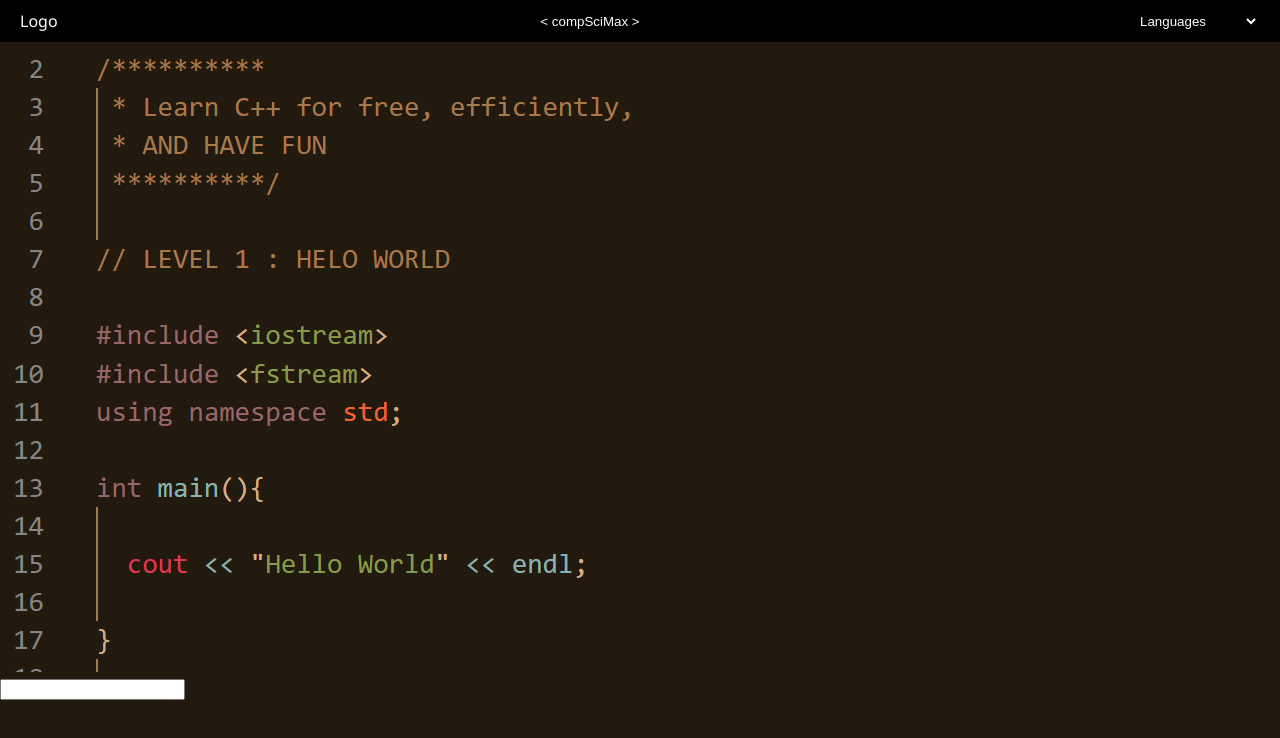
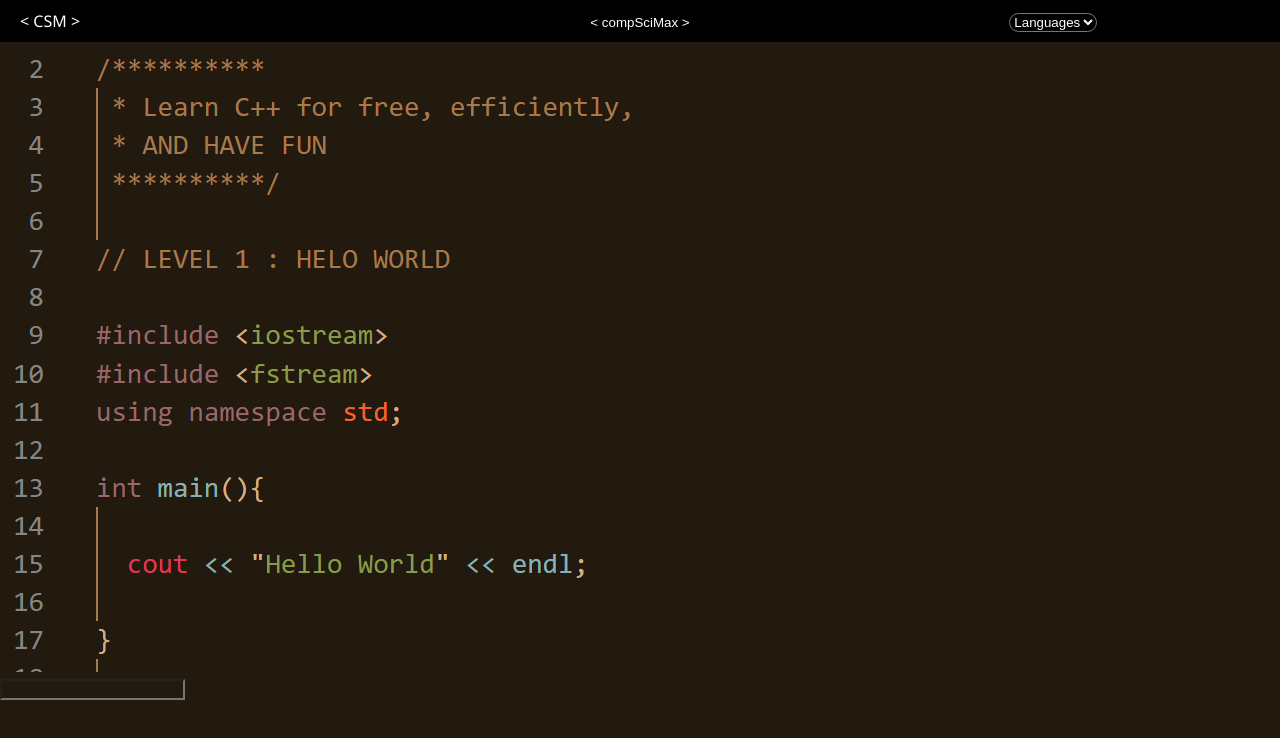
Before and after one commit to mccullochme/compSciMax, a plain HTML site: page learnCpp.html in a window 1280 px wide. Drawn offline with nearby package versions, Linux system fonts and the light colour scheme.

Commit message:
fixed small issues

```diff
--- a/learnCpp.html
+++ b/learnCpp.html
@@ -10,9 +10,16 @@
 
     <div id="header" class="row">
 
-    <div class="logo">Logo</div>
-    <button type="image" onclick="location.href='index.html'" class="homeButton"> < compSciMax > </button>
-    <select onChange="window.location.href=this.value" class="languages">
+        <div class="col">
+            <p style="width: 100%; text-align: left; padding:0; margin:0;"> < CSM > </p>
+        </div>
+
+        <div class="col">
+            <button type="image" onclick="location.href='index.html'" class="homeButton col"> < compSciMax > </button>
+        </div>
+
+        <div class="col">
+            <select onChange="window.location.href=this.value" class="languages col">
                 <option selected disabled>Languages</option>
                 <option value="learnJava.html">Java</option>
                 <option value="learnJavaScript.html">JavaScript</option>
@@ -22,10 +29,12 @@
             </select>
         </div>
 
+    </div>
+
 <div class="row">
 	<div class="col">
         <img src ="content/cpp_hw.png"></img>
-        <input type="text"></input>
+        <input type="text" class="text-field"></input>
 
     </div>
     <div class="col"></div>
--- a/styles.css
+++ b/styles.css
@@ -110,32 +110,26 @@ section{
 }
 
 .logo{
-	flex:.31;
-	max-width: 25px;
 	margin-left: 0;
+	text-align: left;
 }
 
 .homeButton{
-	flex:.31;
-	background-color: #000;
 	text-align: center;
 	margin:auto;
-	max-width: 125px;
 	color:white;
 	border:none;
-
+	background-color: #000;
 }
 
 .languages{
-	flex:.31;
 	border-width: 1px;
-	border-color: black;
 	border-radius: 10px;
 	background-color: #000;
 	margin-right: 0;
+	margin-left: auto;
 	max-width: 125px;
 	color:white;
-
 }
 
 .java-pic{
@@ -168,6 +162,12 @@ section{
 
 }
 
+.text-field{
+	background-color: rgb(34, 26, 15);
+	text-align: center;
+	color: rgb(165, 122, 76);
+}
+
 #header {
     background: #000;
     padding: 3px;
```
Also changed, not shown: index.html (+12 -3 lines), learnCsharp.html (+13 -4 lines), learnJava.html (+13 -4 lines), learnJavaScript.html (+13 -4 lines), learnPython.html (+13 -4 lines). Lines whose indentation alone changed are shown as unchanged.
